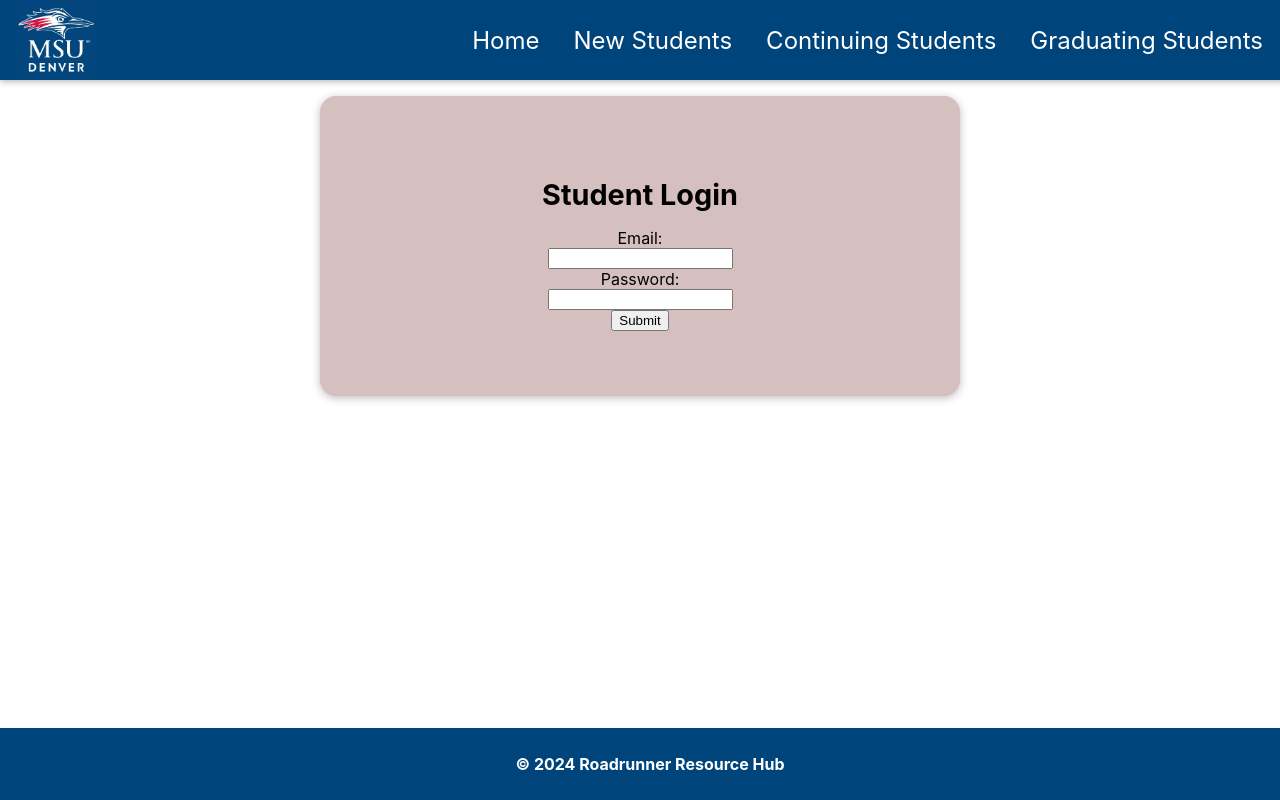
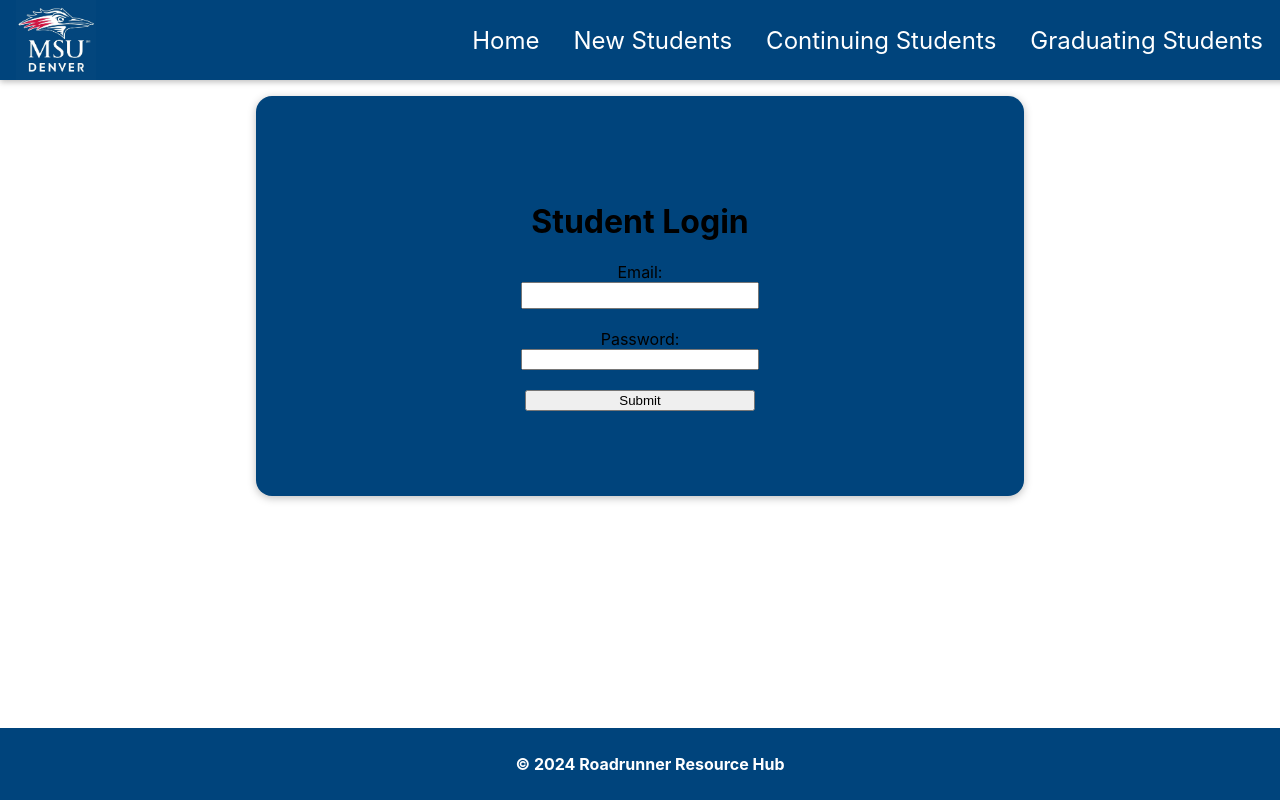
Before and after one commit to BraedonB98/CS4610-RoadRunnerResourceHub, a React (Create React App) app in the folder roadrunner-resource-hub-frontend/: page /Login in a window 1280 px wide. Built offline with nearby package versions, Linux system fonts and the light colour scheme.

Commit message:
form states and design changes

```diff
--- a/roadrunner-resource-hub-frontend/src/student_resources/pages/Login.js
+++ b/roadrunner-resource-hub-frontend/src/student_resources/pages/Login.js
@@ -1,16 +1,59 @@
-import React from 'react';
+import React, { useState, useContext } from 'react';
 import ResourceCard from '../components/ResourceCard';
 import "../../student_resources/pages/styling/StudentResources.css";
-
+import {useForm} from "../../shared/hooks/form-hook.js"
 
 
 const Login = () => {
+   const [isLogin, setIsLogin] = useState(true);
+
+  const [formState, inputHandler, setFormData] = useForm(
+    {
+      email: {
+        value: "",
+        isValid: false,
+      },
+      password: {
+        value: "",
+        isValid: false,
+      },
+    },
+    false
+  );
+
+  const switchModeHandler = (event) => {
+    if (!isLogin) {
+      setFormData(
+        {
+          ...formState.inputs,
+          name: undefined,
+          image: undefined,
+        },
+        formState.inputs.email.isValid && formState.inputs.password.isValid
+      );
+    } else {
+      setFormData(
+        {
+          ...formState.inputs,
+          name: {
+            value: "",
+            isValid: false,
+          },
+          phoneNumber: {
+            value: "",
+            isValid: false,
+          },
+        },
+        false
+      );
+    }
+    setIsLogin((prevMode) => !prevMode);
+  };
  return (
       <React.Fragment>
         <div
         class="welcome-container"
-        >
-
+               >
 
            <form
            style={{
@@ -18,35 +61,44 @@ const Login = () => {
             flexDirection: 'column',
             margin: '1rem',
             padding: '0',
-            background: 'var(--colorSecondary)',
+            background: 'var(--colorSecondaryVariant)',
             boxShadow: '0 2px 8px rgba(0, 0, 0, 0.26)',
             borderRadius: '1rem 1rem 1rem 1rem',
             overflow: 'hidden',
             transition: 'all 0.3s',
-            width: '50%',
-            height: '300px',
+            width: '60%',
+            height: '400px',
             justifyContent: 'center',
             alignItems: 'center',
 
+
+
           }}>
-            <h2>Student Login</h2>
+
+
+            <h1>Student Login</h1>
             Email:
-            <input type = "text" name = "emailin"
-
+            <input type = "text" name = "emailin" label="Email"
+            style={{width: '30%',fontSize: '18px',}}
             />
 
+            <br/>
             Password:
-            <input type = "text" name = "passin"/>
-
-            <input type="submit"/>
+            <input type = "text" name = "passin"
+            style={{width: '30%',}}/>
+            <br/>
+            <input type="submit" name="submit"
+            style={{width: '30%',}}/>
 
            </form>
+
+
            </div>
 
 
       </React.Fragment>
 
-    )
-}
+    );
+};
 
 export default Login;
```
